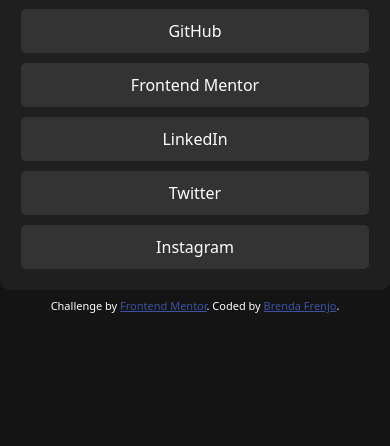
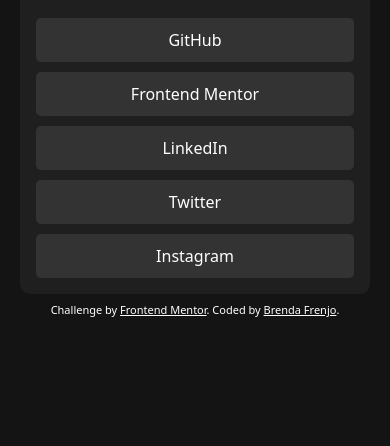
Before and after one commit to Brendafrenjo/social-links-profile-main, a plain HTML site: page index.html in a window 390 px wide. Shown: the part 398-844 px from the top of the page. Drawn offline with nearby package versions, Linux system fonts and the light colour scheme.

Commit message:
Update index.html

```diff
--- a/index.html
+++ b/index.html
@@ -41,6 +41,7 @@
         padding: 0;
         margin: 0;
         margin-bottom: 5px;
+        margin-top: 10px;
       }
 
       h3 {
@@ -67,13 +68,13 @@
       .jessica-profile {
         background-color: #1f1f1f;
         margin-top: 40px;
-        padding: 20px;
+        padding: 30px;
         text-align: center;
         border-radius: 10px;
       }
 
       .jessica-avatar {
-        margin: 20px;
+        margin: 10px;
         border-radius: 50%;
       }
 
@@ -83,6 +84,30 @@
       }
       .attribution a {
         color: hsl(228, 45%, 44%);
+      }
+
+      @media (max-width: 500px) {
+        body {
+          margin: 20px;
+        }
+
+        .jessica-profile {
+          padding: 15px;
+        }
+      }
+
+      @media (max-width: 280px) {
+        h1 {
+          font-size: 28px;
+        }
+
+        h3 {
+          font-size: 18px;
+        }
+
+        p {
+          font-size: 15px;
+        }
       }
     </style>
   </head>
@@ -109,9 +134,18 @@
     <footer>
       <div class="attribution mt-2">
         Challenge by
-        <a href="https://www.frontendmentor.io?ref=challenge" target="_blank"
+        <a
+          href="https://www.frontendmentor.io?ref=challenge"
+          target="_blank"
+          class="text-white"
           >Frontend Mentor</a
-        >. Coded by <a href="#">Brenda Frenjo</a>.
+        >. Coded by
+        <a
+          href="https://github.com/Brendafrenjo/social-links-profile-main"
+          class="text-white"
+          target="_blank"
+          >Brenda Frenjo</a
+        >.
       </div>
     </footer>
   </body>
```
